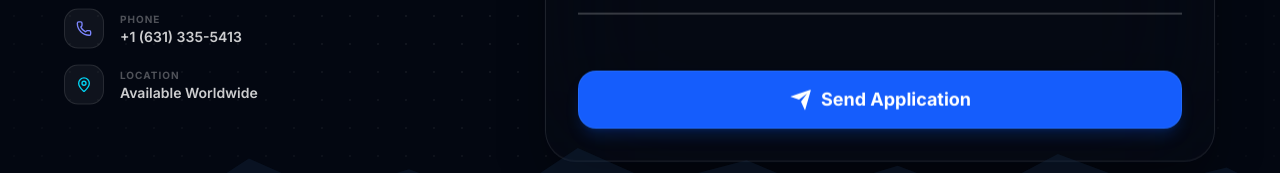
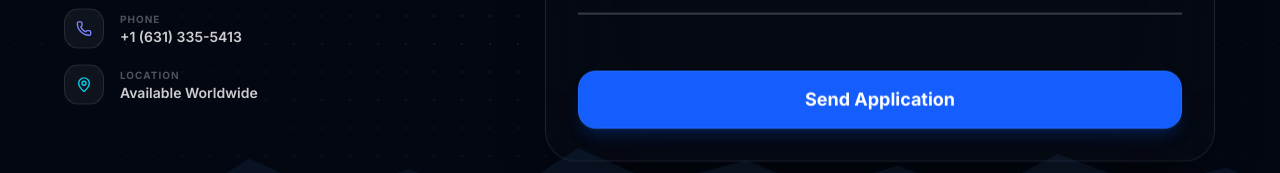
Before and after one commit to justinfei9/FeinWebsites, a React (Vite) app: page /#/contact in a window 1280 px wide. Shown: the part 530-703 px from the top of the page. Built offline with nearby package versions, Linux system fonts and the light colour scheme.

Commit message:
fixed hover for send button to be more centered

```diff
--- a/components/Contact.tsx
+++ b/components/Contact.tsx
@@ -378,36 +378,40 @@ const Contact: React.FC = () => {
                                     whileTap={{ scale: 0.95 }}
                                     type="submit"
                                     disabled={isSubmitting}
-                                    className="group relative flex w-full items-center justify-center overflow-hidden rounded-2xl bg-blue-600 px-[1em] py-[0.8em] text-lg font-bold text-white shadow-lg shadow-blue-600/20 transition-colors duration-200 hover:bg-blue-500 disabled:cursor-not-allowed disabled:opacity-60 border border-blue-400/20 cursor-pointer mt-2"
+                                    className="group relative flex w-full items-center justify-center overflow-hidden rounded-2xl bg-blue-600 px-[1em] py-[0.8em] text-lg font-bold text-white shadow-lg shadow-blue-600/20 transition-colors duration-200 hover:bg-blue-500 disabled:cursor-not-allowed disabled:opacity-60 border border-blue-400/20 cursor-pointer mt-2 h-[3.2em]"
                                 >
                                     {isSubmitting ? (
                                         <div className="h-5 w-5 animate-spin rounded-full border-2 border-white/30 border-t-white" />
                                     ) : (
                                         <>
+                                            {/* Icon — hidden by default, fades in centered on hover */}
                                             <motion.div
                                                 variants={{
-                                                    hover: { y: ["0.15em", "-0.15em"], transition: { repeat: Infinity, duration: 0.6, repeatType: "mirror", ease: "easeInOut" } }
+                                                    initial: { opacity: 0, scale: 0.6 },
+                                                    hover: { opacity: 1, scale: 1.1, rotate: 45, y: ["0.15em", "-0.15em"], transition: { opacity: { duration: 0.2 }, scale: { duration: 0.2 }, rotate: { duration: 0.2 }, y: { repeat: Infinity, duration: 0.6, repeatType: "mirror", ease: "easeInOut", delay: 0.2 } } }
                                                 }}
-                                                className="flex items-center justify-center"
+                                                initial="initial"
+                                                className="absolute inset-0 flex items-center justify-center pointer-events-none"
                                             >
-                                                <motion.svg
-                                                    variants={{ hover: { x: "2.5em", rotate: 45, scale: 1.1, transition: { duration: 0.3 } } }}
+                                                <svg
                                                     xmlns="http://www.w3.org/2000/svg"
                                                     viewBox="0 0 24 24"
                                                     width="24"
                                                     height="24"
-                                                    className="block origin-center"
+                                                    className="block"
                                                 >
                                                     <path fill="none" d="M0 0h24v24H0z"></path>
                                                     <path
                                                         fill="currentColor"
                                                         d="M1.946 9.315c-.522-.174-.527-.455.01-.634l19.087-6.362c.529-.176.832.12.684.638l-5.454 19.086c-.15.529-.455.547-.679.045L12 14l6-8-8 6-8.054-2.685z"
                                                     ></path>
-                                                </motion.svg>
+                                                </svg>
                                             </motion.div>
+
+                                            {/* Text — slides out to the right on hover */}
                                             <motion.span
-                                                variants={{ hover: { x: "10em", opacity: 0, transition: { duration: 0.3 } } }}
-                                                className="block ml-2 whitespace-nowrap"
+                                                variants={{ hover: { x: "10em", opacity: 0, transition: { duration: 0.25 } } }}
+                                                className="relative whitespace-nowrap"
                                             >
                                                 Send Application
                                             </motion.span>
```
